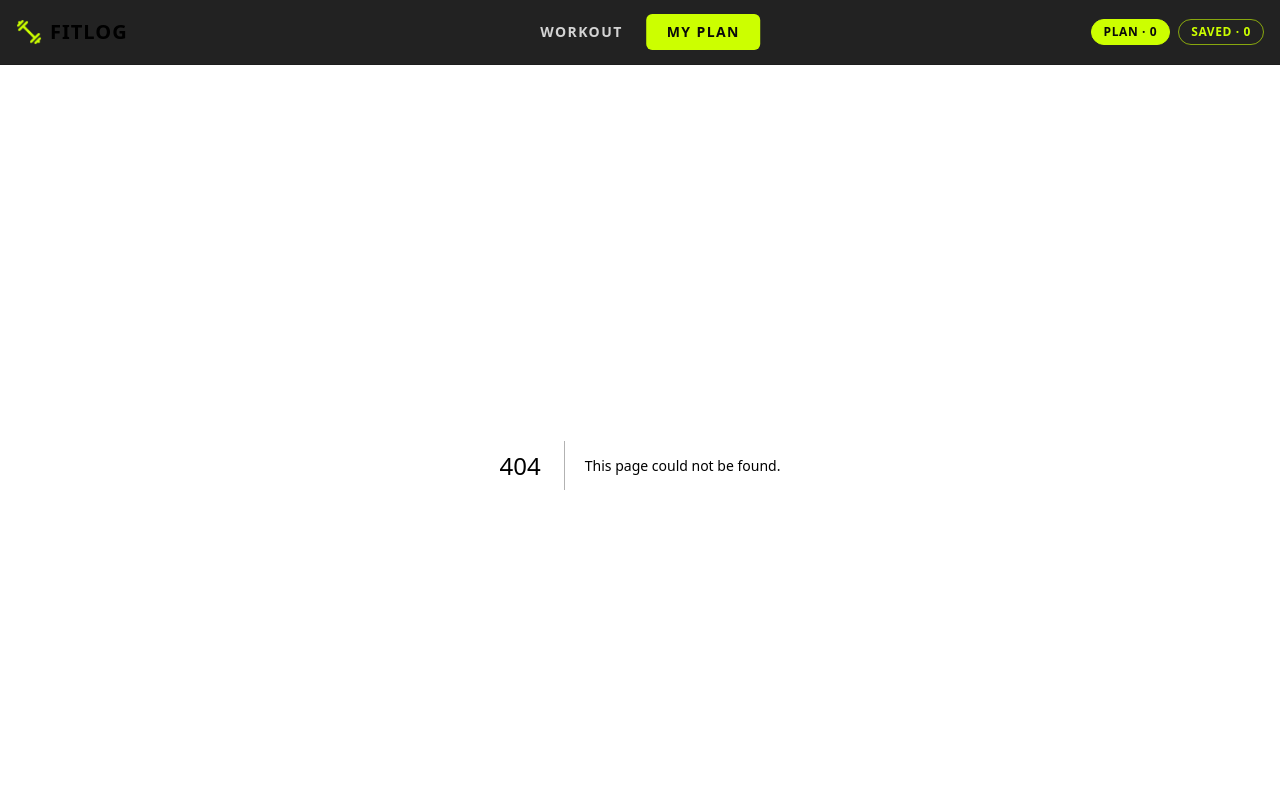
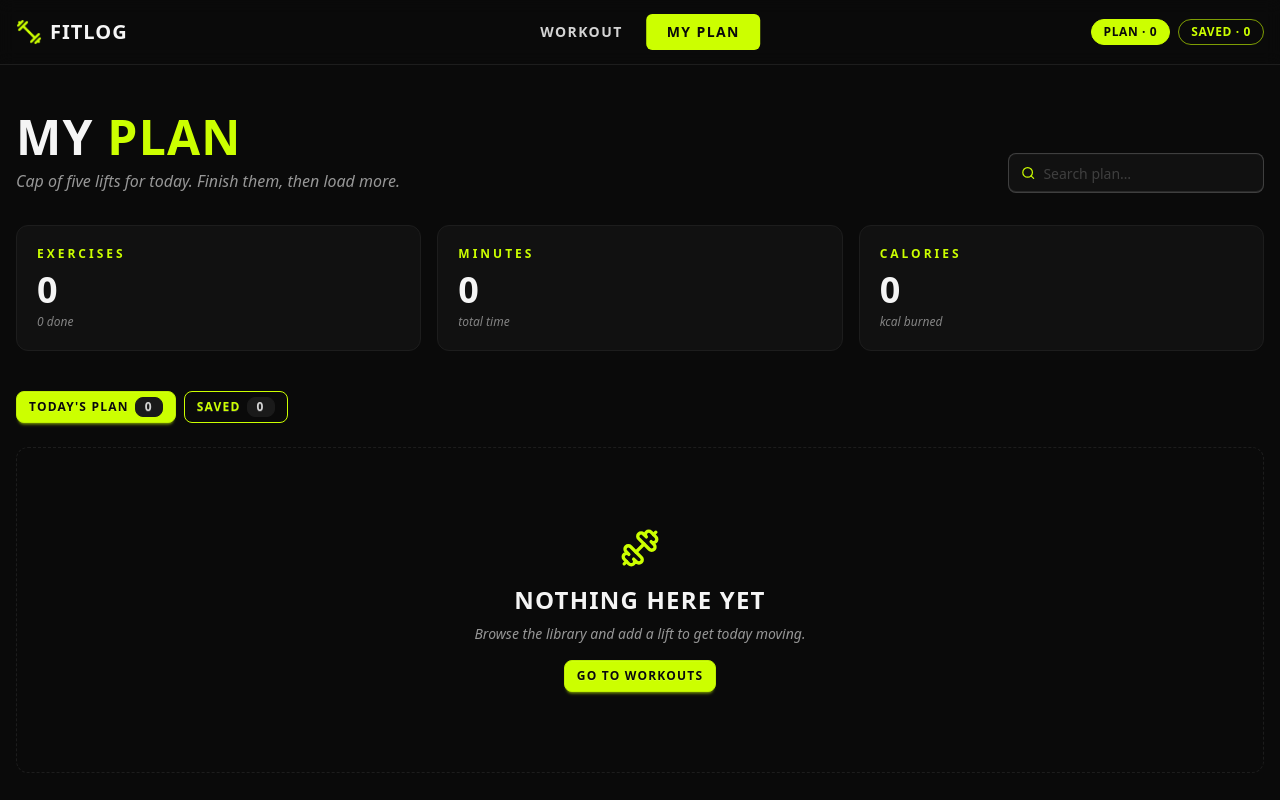
Before and after one commit to thtasin12/Fit-Log, a Next.js app: page /my-plan in a window 1280 px wide. Before the commit this address had no page. Shown: the top 800 px of the page. Built offline with nearby package versions, Linux system fonts and the light colour scheme.

Commit message:
complete My Plan Page section

```diff
--- /dev/null
+++ b/app/my-plan/page.tsx
@@ -0,0 +1,17 @@
+import type { Metadata } from "next"
+
+import MyPlanClient from "@/components/MyPlanClient";
+
+export const metadata: Metadata = {
+  title: "My Plan - FitLog",
+}
+
+
+
+const MyPlanPage = () => {
+  return (
+    <MyPlanClient />
+  )
+}
+
+export default MyPlanPage
--- /dev/null
+++ b/components/MyPlanClient.tsx
@@ -0,0 +1,272 @@
+"use client";
+
+import Link from "next/link";
+import { useSearchParams, useRouter } from "next/navigation"
+
+import { useMemo, useState, useEffect, Suspense } from "react"
+
+import { Bookmark, Check, Clock, Dumbbell, Flame, Search, Star, Trash2, X } from "lucide-react"
+
+import { usePlan } from "@/lib/PlanProvider"
+
+function MyPlanContent() {
+  const { plan, saved, done, removeFromPlan, removeFromSaved, toggleDone } = usePlan();
+  const searchParams = useSearchParams()
+
+  const router = useRouter()
+  const tabParam = searchParams.get("tab")
+
+  const [tab, setTab] = useState<"plan" | "saved">(tabParam === "saved" ? "saved" : "plan");
+  const [query, setQuery] = useState("")
+
+  useEffect(() => {
+    if (tabParam === "saved" || tabParam === "plan") {
+      setTab(tabParam)
+    }
+  }, [tabParam])
+
+  const handleTabChange = (newTab: "plan" | "saved") => {
+    setTab(newTab)
+
+    router.replace(`/my-plan?tab=${newTab}`, { scroll: false });
+  };
+
+  const items = tab === "plan" ? plan : saved;
+  const q = query.trim().toLowerCase()
+
+  const visible = useMemo(
+    () =>
+      q
+        ? items.filter(
+            (w) =>
+              w.exerciseName.toLowerCase().includes(q) ||
+              w.bodyPart.some((tag) => tag.toLowerCase().includes(q))
+          )
+        : items,
+    [items, q]
+  )
+
+  const totalMinutes = plan.reduce((sum, w) => sum + w.duration, 0);
+  const totalCalories = plan.reduce((sum, w) => sum + w.calories, 0);
+  const doneCount = plan.filter((w) => done[String(w.id)]).length;
+
+  const metrics = [
+    { label: "Exercises", value: String(plan.length), hint: `${doneCount} done` },
+    { label: "Minutes", value: String(totalMinutes), hint: "total time" },
+    { label: "Calories", value: String(totalCalories), hint: "kcal burned" },
+  ]
+
+  return (
+    <section className="mx-auto max-w-7xl px-4 py-12">
+
+      <div className="flex flex-col gap-4 md:flex-row md:items-end md:justify-between">
+        <div>
+          <h1 className="font-display text-4xl font-bold uppercase tracking-wide sm:text-5xl">
+            My <span className="text-primary">Plan</span>
+          </h1>
+          <p className="mt-2 italic text-base-content/60">
+            Cap of five lifts for today. Finish them, then load more.
+          </p>
+        </div>
+        <label className="input input-bordered flex items-center gap-2 bg-base-200 md:w-64">
+          <Search size={16} className="text-primary" />
+          <input
+            type="text"
+            value={query}
+            onChange={(e) => setQuery(e.target.value)}
+            placeholder="Search plan…"
+            className="w-full bg-transparent text-sm outline-none placeholder:text-base-content/40"
+          />
+        </label>
+      </div>
+
+
+      <div className="mt-8 grid grid-cols-1 gap-4 sm:grid-cols-3">
+        {metrics.map((m) => (
+
+          <div key={m.label} className="rounded-xl border border-base-300 bg-base-200 p-5">
+            <p className="font-display text-xs font-bold uppercase tracking-[0.25em] text-primary">
+              {m.label}
+            </p>
+
+            <p className="mt-2 font-display text-4xl font-bold">{m.value}</p>
+            <p className="mt-1 text-xs italic text-base-content/50">{m.hint}</p>
+          </div>
+        )
+        )}
+      </div>
+
+
+      <div className="mt-10 flex gap-2">
+        <button
+          onClick={() => handleTabChange("plan")}
+
+          className={
+            tab === "plan"
+              ? "btn btn-primary btn-sm font-display text-xs font-bold uppercase tracking-widest"
+              : "btn btn-outline btn-primary btn-sm font-display text-xs font-bold uppercase tracking-widest"
+          }
+        >
+          Today&apos;s Plan
+          <span className="badge badge-sm badge-neutral">{plan.length}</span>
+        </button>
+        <button
+          onClick={() => handleTabChange("saved")}
+
+          className={
+            tab === "saved"
+              ? "btn btn-primary btn-sm font-display text-xs font-bold uppercase tracking-widest"
+              : "btn btn-outline btn-primary btn-sm font-display text-xs font-bold uppercase tracking-widest"
+          }
+        >
+          Saved
+          <span className="badge badge-sm badge-neutral">{saved.length}</span>
+        </button>
+      </div>
+
+
+      <div className="mt-6 space-y-4">
+        {visible.length === 0 ? (
+
+          <div className="flex flex-col items-center gap-4 rounded-xl border border-dashed border-base-300 py-20 text-center">
+            {tab === "saved" ? (
+              <Bookmark size={40} className="text-primary" />
+            ) : (
+              <Dumbbell size={40} className="text-primary" />
+            )}
+            <div>
+              <p className="font-display text-2xl font-bold uppercase tracking-wider">
+                Nothing here yet
+
+              </p>
+              <p className="mt-2 text-sm italic text-base-content/60">
+                Browse the library and add a lift to get today moving.
+              </p>
+            </div>
+            <Link
+              href="/"
+              className="btn btn-primary btn-sm font-display text-xs font-bold uppercase tracking-widest"
+            >
+
+              Go to workouts
+
+
+
+            </Link>
+          </div>
+        ) : (
+          visible.map((workout) => {
+            const isDone = !!done[String(workout.id)]
+            return (
+              <div
+                key={workout.id}
+                className={`flex flex-col gap-4 rounded-xl border border-base-300 bg-base-200/80 p-5 transition sm:flex-row sm:items-center sm:justify-between ${
+                  isDone ? "opacity-60" : ""
+                }`}
+              >
+
+                <div className="min-w-0 flex-1">
+                  <div className="mb-2 flex flex-wrap items-center gap-1.5">
+                    {workout.difficulty && (
+                      <span className="badge border-none bg-base-300 px-2 py-0.5 font-display text-[10px] font-bold uppercase tracking-wider text-neutral-300">
+                        {workout.difficulty}
+
+                      </span>
+                    )}
+                    {workout.bodyPart?.map((tag) => (
+                      <span
+                        key={tag}
+                        className="badge badge-outline border-primary/40 text-primary badge-sm rounded-full font-display text-[10px] font-bold uppercase tracking-wider"
+                      >
+                        {tag}
+                      </span>
+                    ))}
+                  </div>
+
+                  <h3
+                    className={`truncate font-display text-xl font-bold uppercase tracking-wide text-white ${
+                      isDone ? "line-through decoration-primary decoration-2" : ""
+                    }`}
+                  >
+                    {workout.exerciseName}
+                  </h3>
+
+                  <p className="mt-0.5 truncate text-xs text-base-content/60">
+                    {workout.equipments?.length
+                      ? workout.equipments.join(", ")
+                      : "No equipment needed"}
+                  </p>
+
+                  <div className="mt-3 flex flex-wrap items-center gap-x-4 gap-y-1 text-xs text-base-content/70">
+                    <span className="inline-flex items-center gap-1.5 font-medium">
+                      <Clock size={13} className="text-primary" />
+                      {workout.duration} min
+
+                    </span>
+                    <span className="inline-flex items-center gap-1.5 font-medium">
+                      <Flame size={13} className="text-primary" />
+                      {workout.calories} kcal
+                    </span>
+
+                    <span className="inline-flex items-center gap-1.5 font-medium">
+                      <Star size={13} className="text-primary" fill="currentColor" />
+                      {workout.rating}
+
+                    </span>
+                  </div>
+                </div>
+
+
+                <div className="flex shrink-0 flex-wrap items-center gap-2 sm:self-center">
+                  <Link
+                    href={`/workout/${workout.id}`}
+                    className="btn btn-outline btn-primary btn-xs font-display uppercase tracking-wider"
+                  >
+                    View Details
+                  </Link>
+                  {tab === "plan" && (
+                    <button
+                      onClick={() => toggleDone(workout.id)}
+                      disabled={isDone}
+                      className="btn btn-primary btn-xs font-display uppercase tracking-wider"
+                    >
+                      <Check size={14} />
+                      {isDone ? "Done" : "Mark as Done"}
+                    </button>
+                  )}
+                  <button
+                    onClick={() =>
+                      tab === "plan"
+                        ? removeFromPlan(workout.id)
+
+                        : removeFromSaved(workout.id)
+                    }
+                    className="btn btn-ghost btn-xs text-error hover:bg-error/10"
+                    aria-label="Remove workout"
+                  >
+                    {tab === "plan" ? <X size={16} /> : <Trash2 size={15} />}
+                  </button>
+
+                </div>
+
+
+              </div>
+            )})
+        )}
+      </div>
+    </section>
+  );
+}
+
+export default function MyPlanClient() {
+  return (
+    <Suspense fallback={
+    <div className="p-10 text-center">
+      Loading plan...
+      </div>}>
+
+      <MyPlanContent />
+
+    </Suspense>
+  )
+}
```
